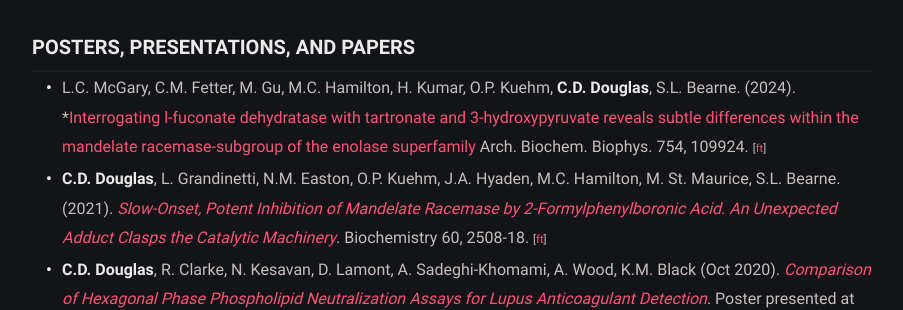
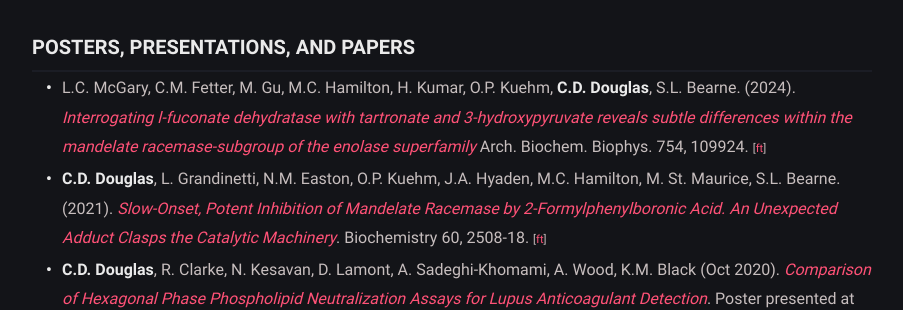
Before and after one commit to colindouglas/colindougl.as, a Jekyll site: the page built from cv.md, in a window 1280 px wide and 900 px high, scrolled down 2039 px. Shown: the part 182-492 px from the top of the window, without its empty margins (188-1091 px from the left). Built offline with Jekyll 4.4.1, drawn with Linux system fonts in a browser that asks for light colours.

Commit message:
fix typo

```diff
--- a/cv.md
+++ b/cv.md
@@ -63,7 +63,7 @@ B.Sc., Chemistry
 
 ### POSTERS, PRESENTATIONS, AND PAPERS
 ---------------------
-  * L.C. McGary, C.M. Fetter, M. Gu, M.C. Hamilton, H. Kumar, O.P. Kuehm, **C.D. Douglas**, S.L. Bearne. (2024). *[Interrogating l-fuconate dehydratase with tartronate and 3-hydroxypyruvate reveals subtle differences within the mandelate racemase-subgroup of the enolase superfamily](https://www.sciencedirect.com/science/article/abs/pii/S0003986124000432) Arch. Biochem. Biophys. 754, 109924. <small>[[ft](https://sci-hub.st/https://doi.org/10.1016/j.abb.2024.109924)]</small>
+  * L.C. McGary, C.M. Fetter, M. Gu, M.C. Hamilton, H. Kumar, O.P. Kuehm, **C.D. Douglas**, S.L. Bearne. (2024). *[Interrogating l-fuconate dehydratase with tartronate and 3-hydroxypyruvate reveals subtle differences within the mandelate racemase-subgroup of the enolase superfamily](https://www.sciencedirect.com/science/article/abs/pii/S0003986124000432)* Arch. Biochem. Biophys. 754, 109924. <small>[[ft](https://sci-hub.st/https://doi.org/10.1016/j.abb.2024.109924)]</small>
   * **C.D. Douglas**, L. Grandinetti, N.M. Easton, O.P. Kuehm, J.A. Hyaden, M.C. Hamilton, M. St. Maurice, S.L. Bearne. (2021). *[Slow-Onset, Potent Inhibition of Mandelate Racemase by 2-Formylphenylboronic Acid. An Unexpected Adduct Clasps the Catalytic Machinery](https://pubs.acs.org/doi/abs/10.1021/acs.biochem.1c00374)*. Biochemistry 60, 2508-18. <small>[[ft](https://sci-hub.st/https://doi.org/10.1021/acs.biochem.1c00374)]</small>
   * **C.D. Douglas**, R. Clarke, N. Kesavan, D. Lamont, A. Sadeghi-Khomami, A. Wood, K.M. Black (Oct 2020). *[Comparison of Hexagonal Phase Phospholipid Neutralization Assays for Lupus Anticoagulant Detection](https://precisionbiologic.com/sites/default/files/resources/pbi_thsna_2020_comparison_hpnts_for_la_detection.pdf)*. Poster presented at the THSNA 2020 Virtual Conference.
   * **C.D. Douglas**, R. Clarke, N. Kesavan, D. Lamont, A. Sadeghi-Khomami, A. Wood, K.M. Black (July 2020). *[Laboratory Validation of a Novel Hexagonal Phase Phospholipid Neutralization Assay for Lupus Anticoagulant Detection](https://abstracts.isth.org/abstract/laboratory-validation-of-a-novel-hexagonal-phase-phospholipid-neutralization-assay-for-lupus-anticoagulant-detection/)*. Poster presented at the ISTH Virtual Congress.
```
